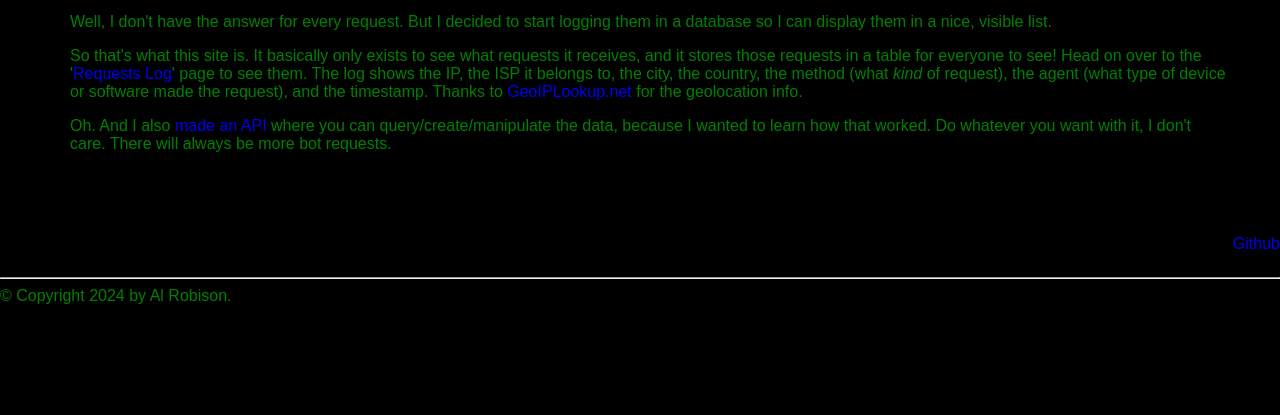
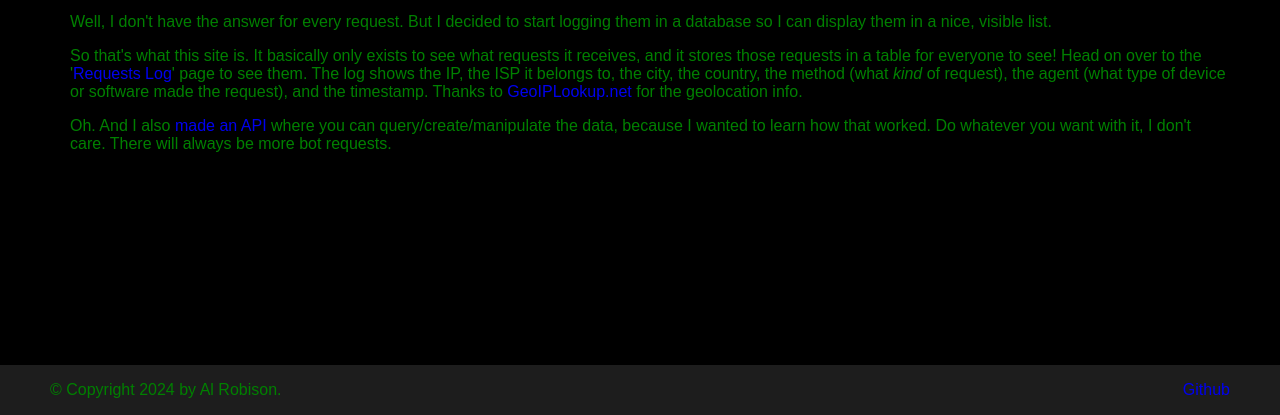
Before and after one commit to gtrspctr/webserver, a Flask app: page / in a window 1280 px wide. Shown: the part 385-800 px from the top of the page. Run offline with Flask 3, Linux system fonts and the light colour scheme; data that the repository does not hold is empty; some libraries are stand-ins or nearby versions.

Commit message:
Added footer
Also added an ID for the logo

```diff
--- a/website/templates/base.html
+++ b/website/templates/base.html
@@ -15,7 +15,7 @@
             <div id="header">
                 <header>
                     <a href="/">
-                        <img src="{{ url_for('static', filename='images/logo.png') }}" alt="logo" class="logo" width=80 height=80 />
+                        <img src="{{ url_for('static', filename='images/logo.png') }}" alt="logo" class="logo" id="logo" width=80 height=80 />
                     </a>
                     <nav class="top_nav">
                         <ul>
@@ -43,18 +43,19 @@
                 {% block content %}{% endblock %}
             </div>
 
-            <div id="footer">
+            <div class="footer_container">
                 <footer id="footer">
-                    <div class="footer_links">
-                        <ul>
-                            <li>
-                                <a href="https://github.com/gtrspctr">Github</a>
-                            </li>
-                        </ul>
-                    </div>
-                    <hr class="footer_hr">
-                    <div class="footer_copyright">
-                        &copy; Copyright {{ moment().format("YYYY") }} by Al Robison.&nbsp
+                    <div class="footer_content">
+                        <span class="footer_copyright">
+                            &copy; Copyright {{ moment().format("YYYY") }} by Al Robison.&nbsp
+                        </span>
+                        <span class="footer_links">
+                            <ul>
+                                <li>
+                                    <a href="https://github.com/gtrspctr">Github</a>
+                                </li>
+                            </ul>
+                        </span>
                     </div>
                 </footer>
             </div>
```
